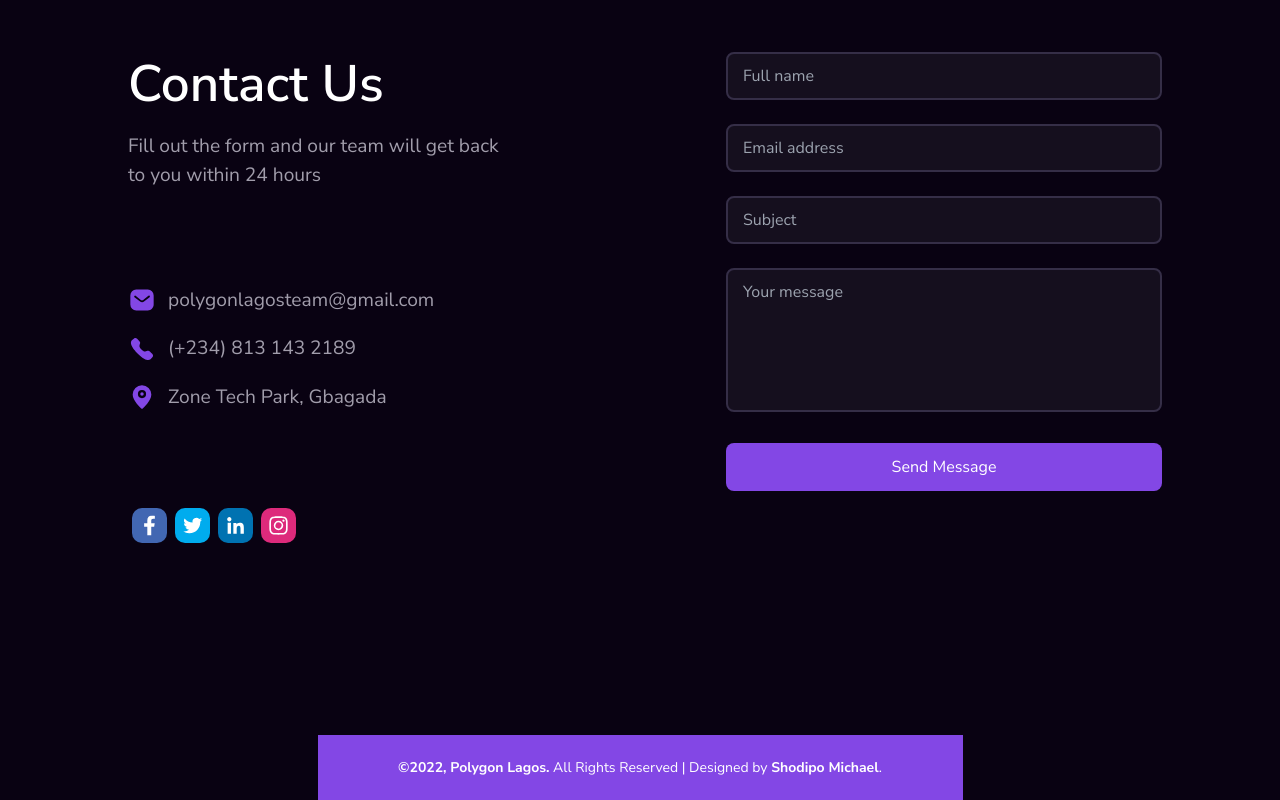
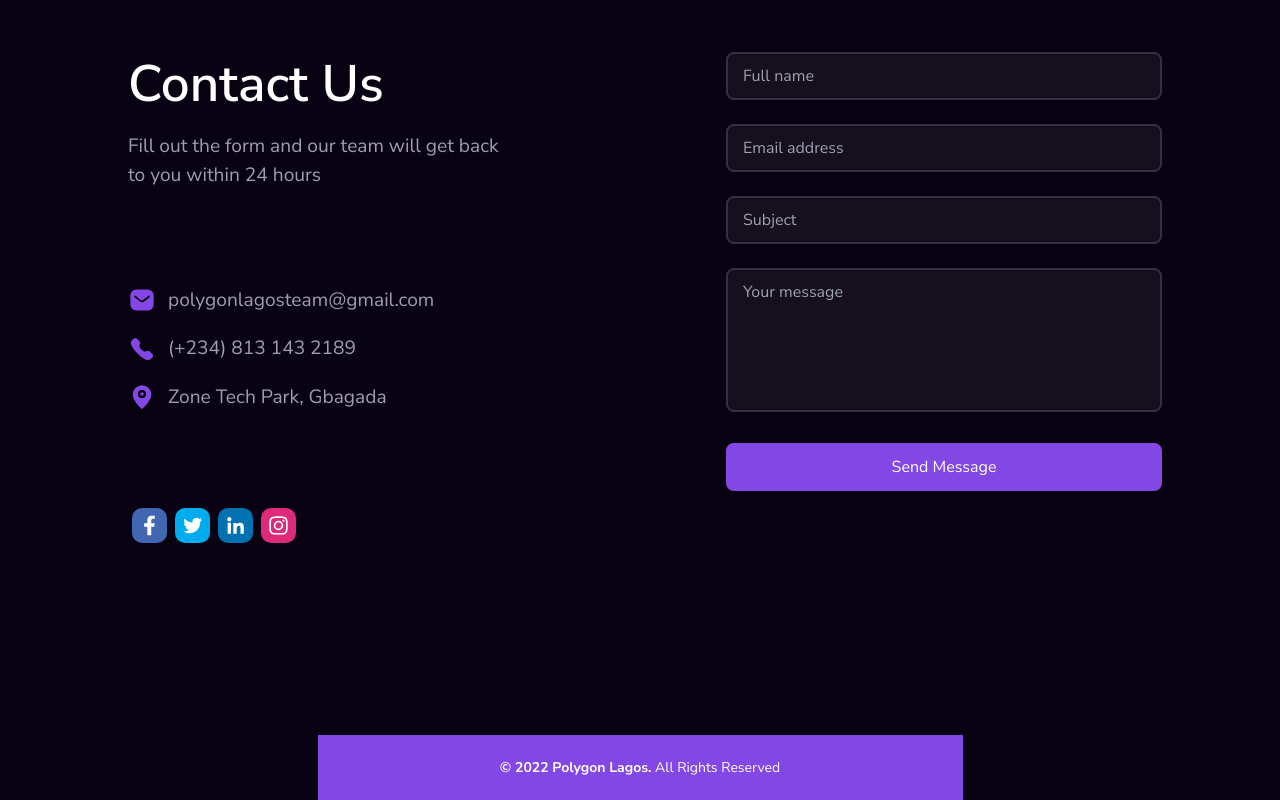
Before and after one commit to Developerayo/PolygonLagos, a Next.js app: page / in a window 1280 px wide. Shown: the part 3968-4768 px from the top of the page. Built offline with nearby package versions, Linux system fonts and the light colour scheme; a web font is replaced by a local one.

Commit message:
Remove designers name

```diff
--- a/components/Footer.tsx
+++ b/components/Footer.tsx
@@ -2,9 +2,8 @@ const Footer = () => {
   return (
     <div className="mt-48 max-w-[645px] mx-auto bg-[#8347E5] text-center text-white font-['Nunito_Sans'] font-[400] text-[14px] py-[15px] px-16 leading-[2.2rem] ">
       <p>
-        <span className="font-bold">©2022, Polygon Lagos.</span> All Rights
-        Reserved | Designed by{" "}
-        <span className="font-bold">Shodipo Michael</span>.
+        <span className="font-bold">© 2022 Polygon Lagos.</span> All Rights
+        Reserved
       </p>
     </div>
   );
```
